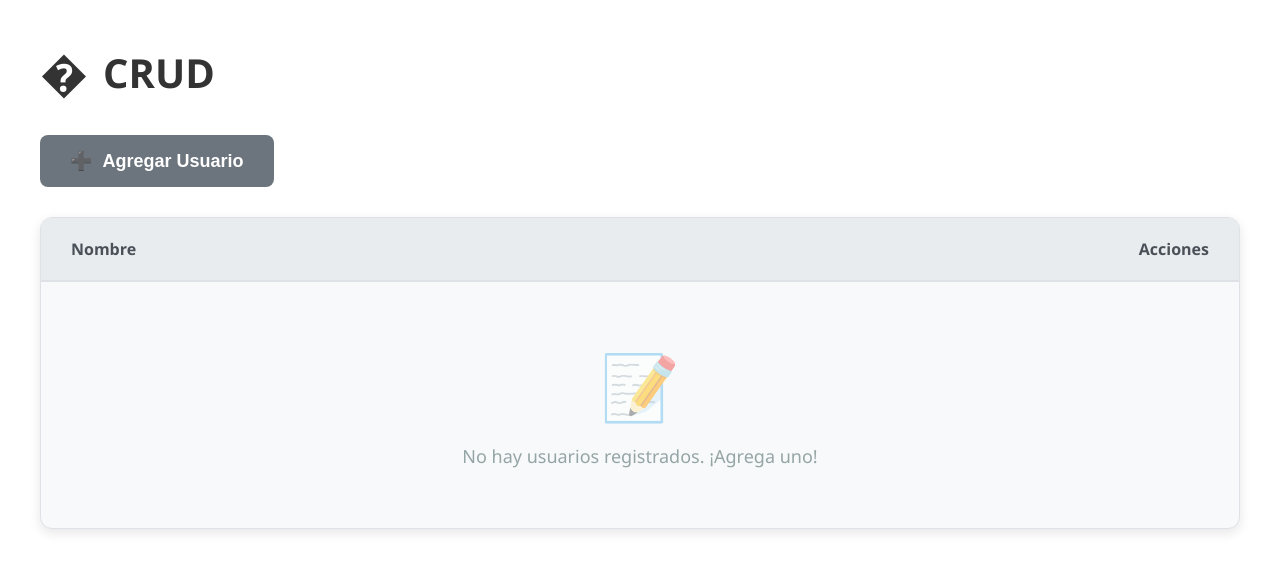
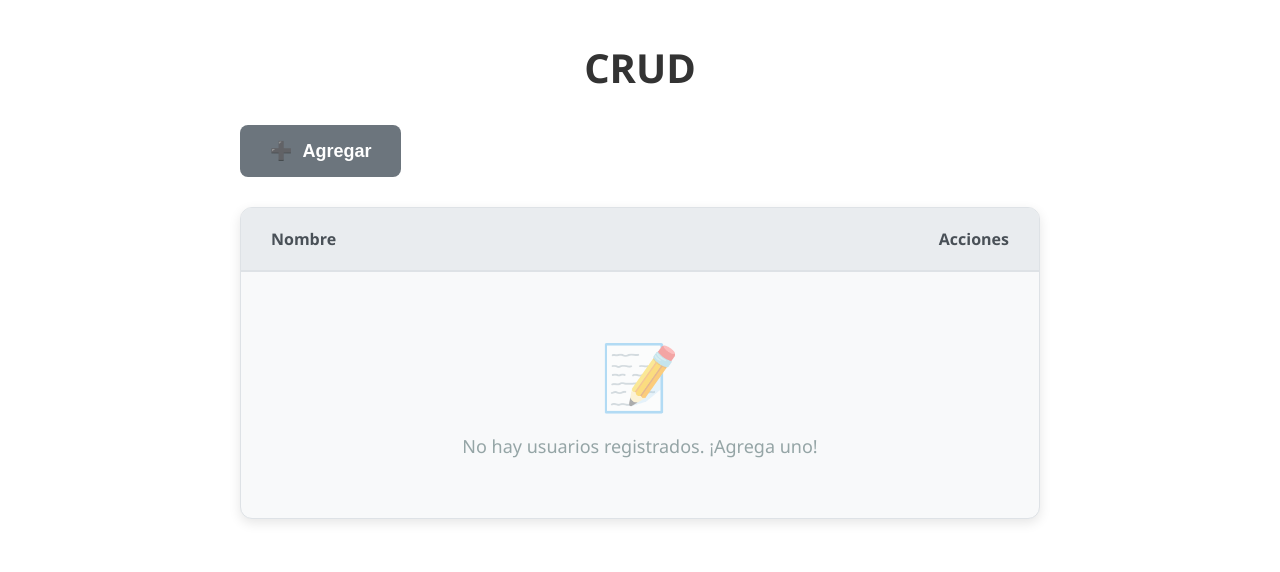
Before and after one commit to BerenSa/crud_villa, a Flask app: page / in a window 1280 px wide. Shown: the top 572 px of the page. Run offline with Flask 3, Linux system fonts and the light colour scheme; data that the repository does not hold is empty.

Commit message:
Refactor index.html for improved layout, reduced max-width, and updated button labels in CRUD interface

```diff
--- a/templates/index.html
+++ b/templates/index.html
@@ -23,13 +23,14 @@ body {
 }
 
 .container {
-    max-width: 1200px;
+    max-width: 800px;
     width: 100%;
 }
 
 .header {
     display: flex;
     align-items: center;
+    justify-content: center;
     gap: 15px;
     margin-bottom: 30px;
     color: #333;
@@ -77,7 +78,7 @@ h1 {
 
 .table-header {
     display: grid;
-    grid-template-columns: 1fr 250px;
+    grid-template-columns: 1fr 200px;
     background: #e9ecef;
     padding: 20px 30px;
     color: #495057;
@@ -106,7 +107,7 @@ h1 {
 
 .table-row {
     display: grid;
-    grid-template-columns: 1fr 250px;
+    grid-template-columns: 1fr 200px;
     padding: 20px 30px;
     border-bottom: 1px solid #dee2e6;
     color: #495057;
@@ -347,12 +348,11 @@ h1 {
 
 <div class="container">
 <div class="header">
-<span class="header-icon">�</span>
 <h1>CRUD</h1>
 </div>
 
 <button class="add-button" onclick="toggleAddForm()">
-<span>➕</span> Agregar Usuario
+<span>➕</span> Agregar
 </button>
 
 <div id="addForm" class="add-form">
@@ -375,7 +375,7 @@ h1 {
 
 <div class="modal" id="modal">
 <div class="modal-box">
-<h3>Editar Usuario</h3>
+<h3>Editar</h3>
 <input id="editTxt" class="modal-input" placeholder="Nuevo nombre...">
 <div class="modal-buttons">
 <button class="btn-save" onclick="save()">💾 Guardar</button>
```
